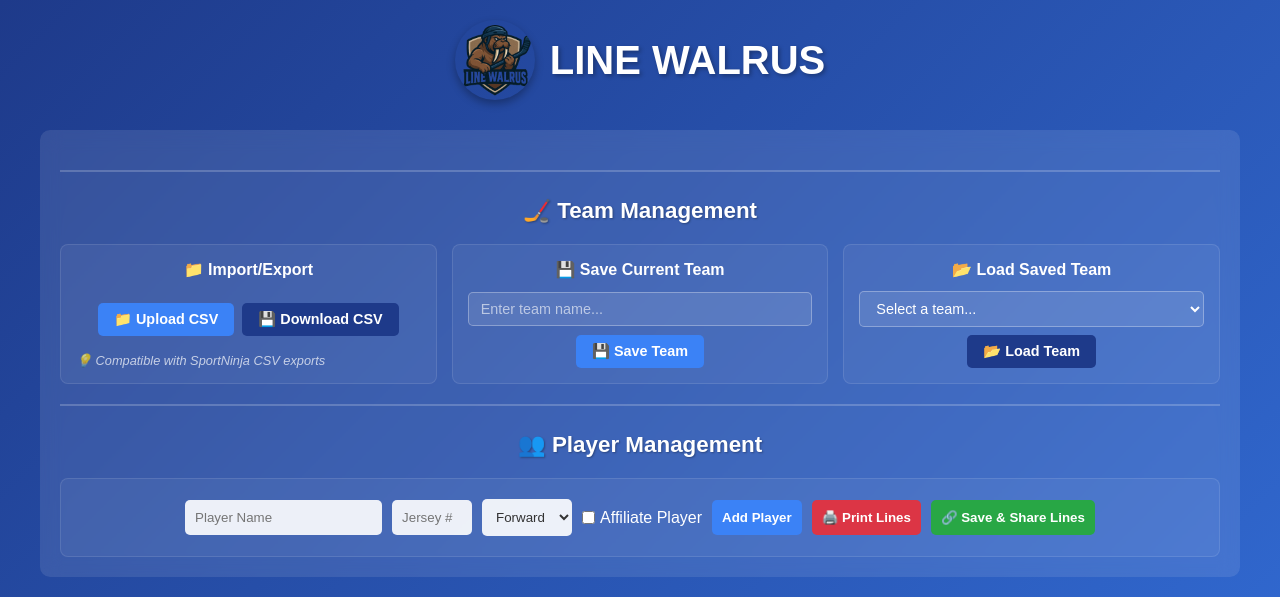
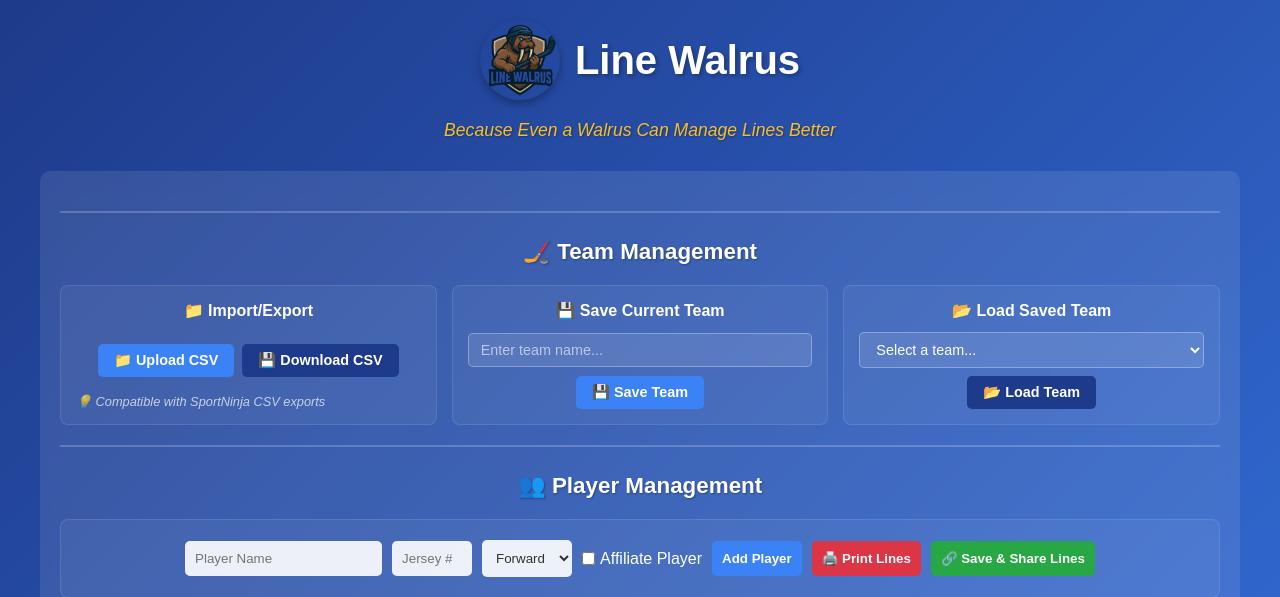
Before and after one commit to crob21/skahl-line-builder, a Flask app: page / in a window 1280 px wide. Shown: the top 597 px of the page. Run offline with Flask 3, Linux system fonts and the light colour scheme; data that the repository does not hold is empty.

Commit message:
Update branding to 'Line Walrus' with regular casing and add tagline 'Because Even a Walrus Can Manage Lines Better'

```diff
--- a/app.py
+++ b/app.py
@@ -431,7 +431,7 @@ def view_shared_lines(line_id):
         <!DOCTYPE html>
         <html>
         <head>
-            <title>SKAHL Line Builder - {line_data['name']}</title>
+            <title>Line Walrus - {line_data['name']}</title>
             <meta name="viewport" content="width=device-width, initial-scale=1.0">
             <style>
                 body {{
@@ -482,6 +482,15 @@ def view_shared_lines(line_id):
                     color: #3b82f6;
                     font-size: 20px;
                     margin: 0;
+                }}
+                .tagline {{
+                    text-align: center;
+                    margin-top: -10px;
+                    margin-bottom: 20px;
+                    font-size: 1rem;
+                    color: #fbbf24;
+                    font-style: italic;
+                    text-shadow: 1px 1px 2px rgba(0,0,0,0.3);
                 }}
                 .line-section {{
                     margin-bottom: 35px;
@@ -619,10 +628,11 @@ def view_shared_lines(line_id):
                 <div class="header">
                     <h1>
                         <div class="logo">
-                            <img src="/static/images/line-walrus-logo.png" alt="LINE WALRUS Logo">
+                            <img src="/static/images/line-walrus-logo.png" alt="Line Walrus Logo">
                         </div>
-                        LINE WALRUS
+                        Line Walrus
                     </h1>
+                    <p class="tagline">Because Even a Walrus Can Manage Lines Better</p>
                     <h2>{line_data['name']}</h2>
                     <p>Shared on {datetime.fromisoformat(line_data['created']).strftime('%B %d, %Y at %I:%M %p')}</p>
                 </div>
@@ -734,7 +744,7 @@ def print_lines():
         <!DOCTYPE html>
         <html>
         <head>
-            <title>LINE WALRUS - Lines</title>
+            <title>Line Walrus - Lines</title>
             <link rel="icon" type="image/png" href="/static/images/favicon.png">
             <style>
                 body {{
@@ -772,6 +782,15 @@ def print_lines():
                     height: 100%;
                     border-radius: 50%;
                 }}
+                .tagline {{
+                    text-align: center;
+                    margin-top: -10px;
+                    margin-bottom: 20px;
+                    font-size: 1rem;
+                    color: #fbbf24;
+                    font-style: italic;
+                    text-shadow: 1px 1px 2px rgba(0,0,0,0.3);
+                }}
                 .header h2 {{
                     color: #3b82f6;
                     font-size: 20px;
@@ -852,10 +871,11 @@ def print_lines():
             <div class="header">
                 <h1>
                     <div class="logo">
-                        <img src="/static/images/line-walrus-logo.png" alt="LINE WALRUS Logo">
+                        <img src="/static/images/line-walrus-logo.png" alt="Line Walrus Logo">
                     </div>
-                    LINE WALRUS
+                    Line Walrus
                 </h1>
+                <p class="tagline">Because Even a Walrus Can Manage Lines Better</p>
                 <h2>Game Lines - {current_date}</h2>
             </div>
         '''
@@ -951,7 +971,7 @@ if __name__ == '__main__':
 <head>
     <meta charset="UTF-8">
     <meta name="viewport" content="width=device-width, initial-scale=1.0, maximum-scale=1.0, user-scalable=no">
-    <title>LINE WALRUS</title>
+            <title>Line Walrus</title>
     <link rel="icon" type="image/png" href="/static/images/favicon.png">
     <meta name="apple-mobile-web-app-capable" content="yes">
     <meta name="apple-mobile-web-app-status-bar-style" content="black-translucent">
@@ -1001,6 +1021,16 @@ if __name__ == '__main__':
             width: 100%;
             height: 100%;
             border-radius: 50%;
+        }
+
+        .tagline {
+            text-align: center;
+            margin-top: -10px;
+            margin-bottom: 30px;
+            font-size: 1.1rem;
+            color: #fbbf24;
+            font-style: italic;
+            text-shadow: 1px 1px 2px rgba(0,0,0,0.3);
         }
 
         .controls {
@@ -1727,10 +1757,11 @@ if __name__ == '__main__':
     <div class="container">
         <h1>
             <div class="logo">
-                <img src="/static/images/line-walrus-logo.png" alt="LINE WALRUS Logo">
+                <img src="/static/images/line-walrus-logo.png" alt="Line Walrus Logo">
             </div>
-            LINE WALRUS
+            Line Walrus
         </h1>
+        <p class="tagline">Because Even a Walrus Can Manage Lines Better</p>
 
         <div class="controls">
             <div class="team-management">
--- a/templates/index.html
+++ b/templates/index.html
@@ -3,7 +3,7 @@
 <head>
     <meta charset="UTF-8">
     <meta name="viewport" content="width=device-width, initial-scale=1.0, maximum-scale=1.0, user-scalable=no">
-    <title>LINE WALRUS</title>
+            <title>Line Walrus</title>
     <link rel="icon" type="image/png" href="/static/images/favicon.png">
     <meta name="apple-mobile-web-app-capable" content="yes">
     <meta name="apple-mobile-web-app-status-bar-style" content="black-translucent">
@@ -53,6 +53,16 @@
             width: 100%;
             height: 100%;
             border-radius: 50%;
+        }
+
+        .tagline {
+            text-align: center;
+            margin-top: -10px;
+            margin-bottom: 30px;
+            font-size: 1.1rem;
+            color: #fbbf24;
+            font-style: italic;
+            text-shadow: 1px 1px 2px rgba(0,0,0,0.3);
         }
 
         .controls {
@@ -779,10 +789,11 @@
     <div class="container">
         <h1>
             <div class="logo">
-                <img src="/static/images/line-walrus-logo.png" alt="LINE WALRUS Logo">
+                <img src="/static/images/line-walrus-logo.png" alt="Line Walrus Logo">
             </div>
-            LINE WALRUS
+            Line Walrus
         </h1>
+        <p class="tagline">Because Even a Walrus Can Manage Lines Better</p>
 
         <div class="controls">
             <div class="team-management">
```
